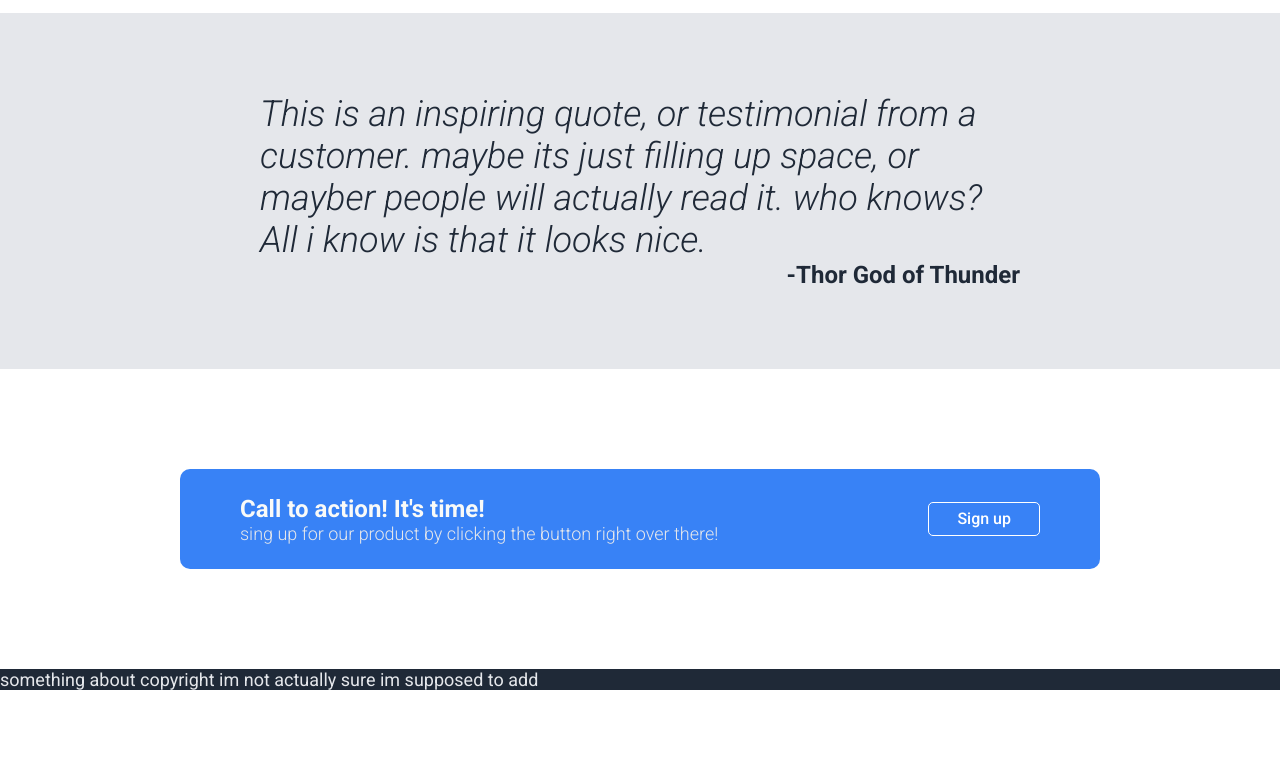
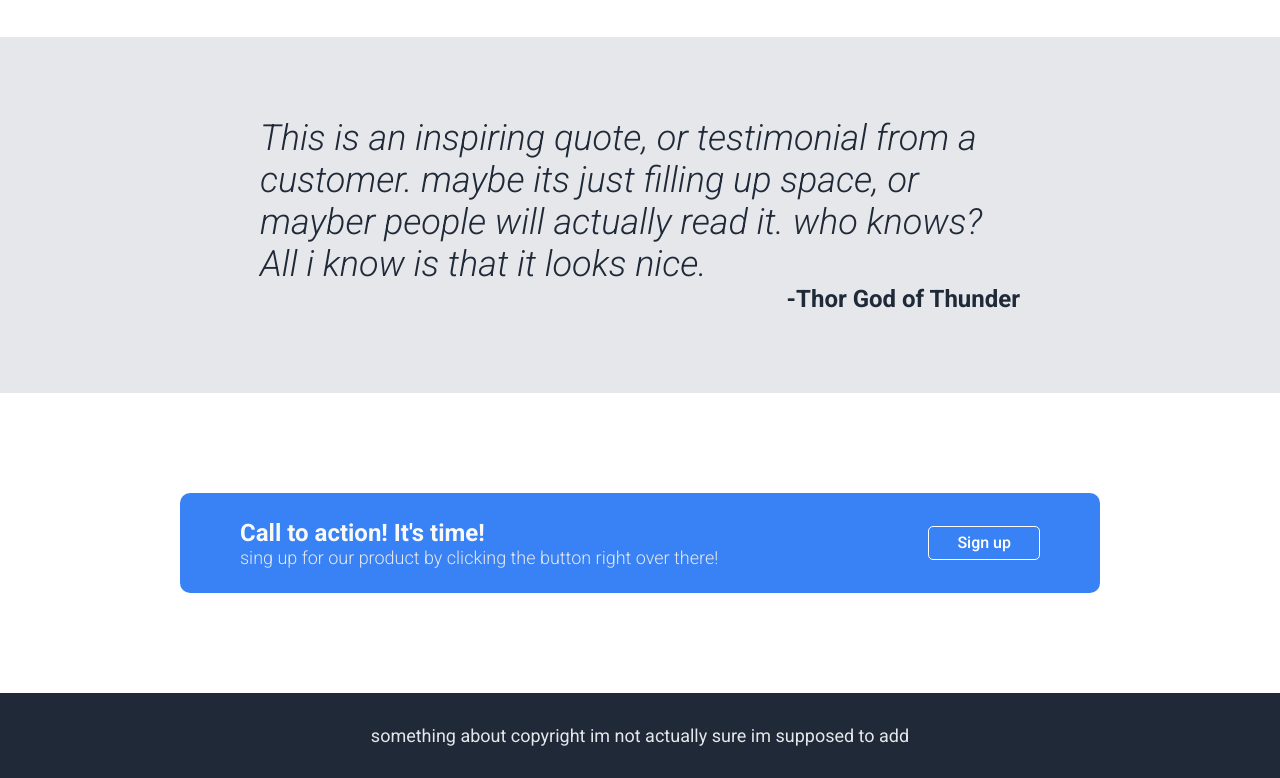
Before and after one commit to LordNEWNS/odin-landing-page, a plain HTML site: page index.html in a window 1280 px wide. Shown: the part 791-1569 px from the top of the page. Before the commit the page ends 1481 px from the top, so only its background shows below. Drawn offline with Linux system fonts and the light colour scheme.

Commit message:
Adds style to footer
Adds finishing touches on info section and styles the footer

```diff
--- a/style.css
+++ b/style.css
@@ -114,6 +114,8 @@ h2 {
 .footer {
     font-size: 18px;
     color: #e5e7eb;
+    text-align: center;
+    padding: 32px;
 }
 
 .header,
@@ -214,6 +216,7 @@ h2 {
     font-size: 36px;
     font-weight: 800;
     color: #1f2937;
+    margin-bottom: 48px;
 }
 
 .quote {
```
